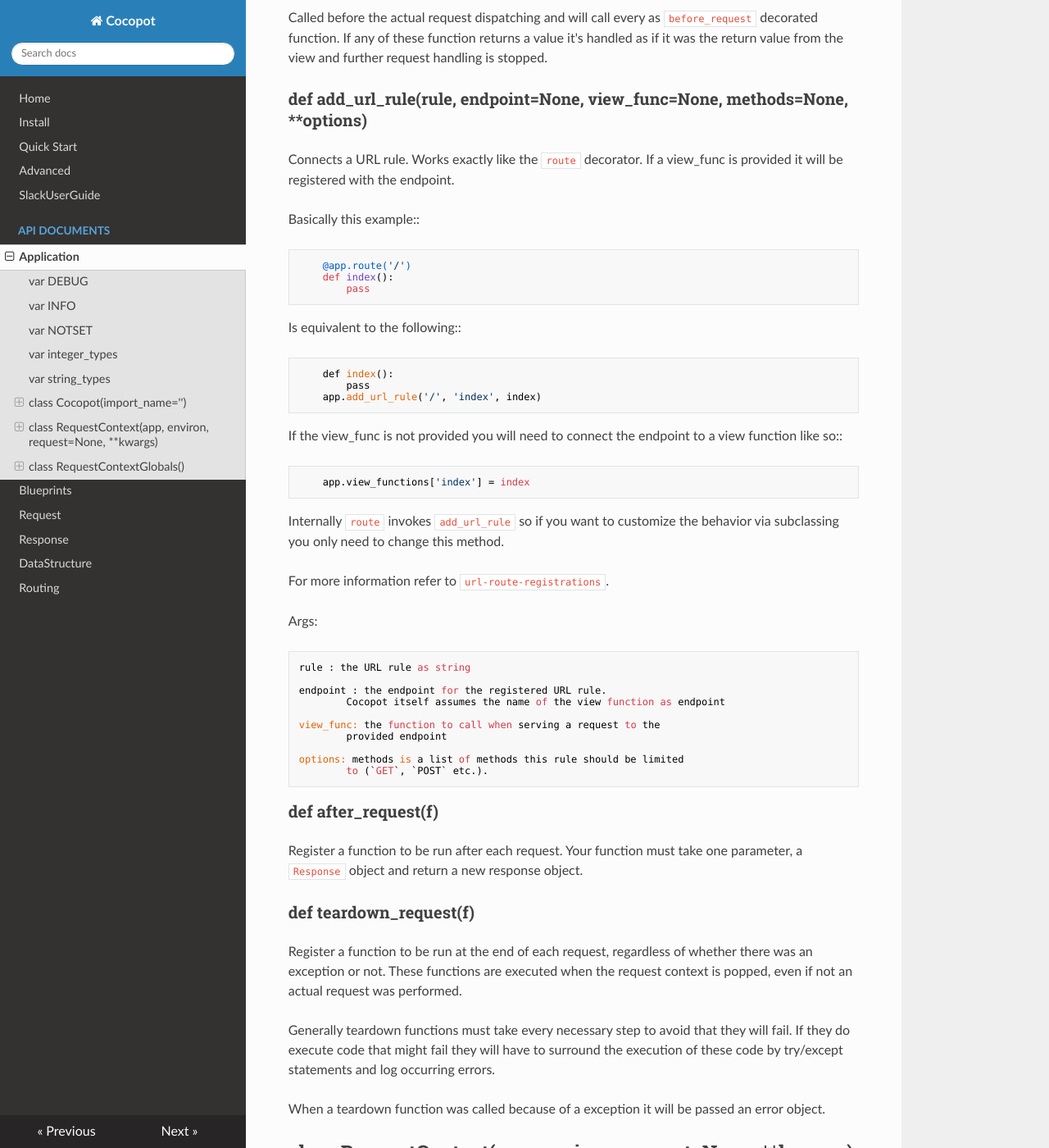
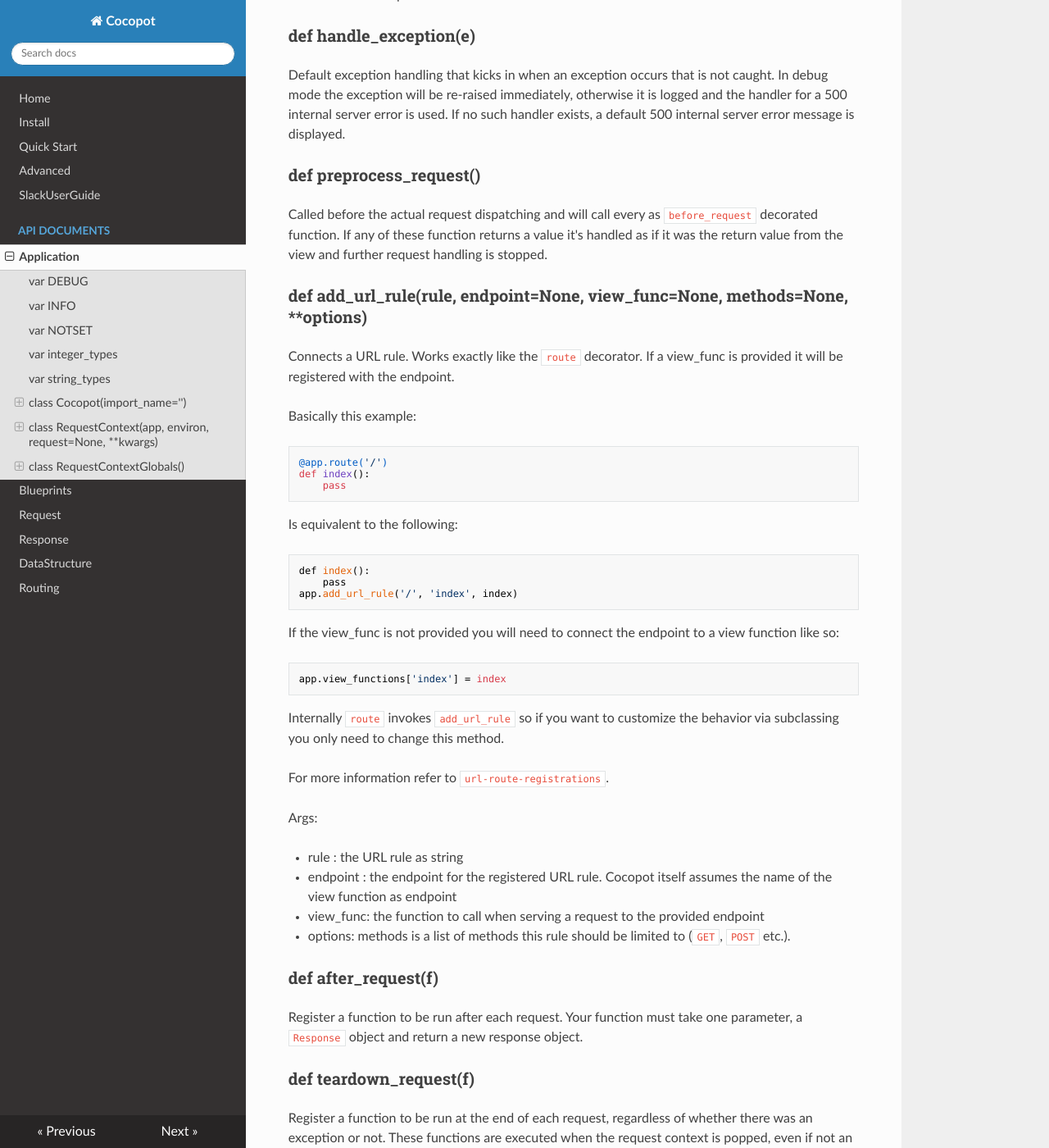
Before and after one commit to zeaphoo/cocopot, an MkDocs documentation site: the page built from docs/api_app.md, in a window 1280 px wide and 1400 px high, scrolled down 4861 px. Shown: the whole window at 82% size. Built offline with MkDocs 1.6.1, drawn with Linux system fonts in a browser that asks for light colours; nearby versions of some CDN libraries; old or Windows-style settings are respelled for this version of MkDocs; some of the changed text lies outside the part shown.

````diff
--- a/docs/api_app.md
+++ b/docs/api_app.md
@@ -27,7 +27,7 @@ object.  Once it is created it will act as a central registry for
 the view functions, the URL rules,  and more.
 
 Usually you create a `Cocopot` instance in your main module or
-in the `__init__.py` file of your package like this::
+in the `__init__.py` file of your package like this:
 
     from cocopot import Cocopot
     app = Cocopot()
@@ -105,11 +105,11 @@ Registers a function to run before each request.
 
 The actual WSGI application.  This is not implemented in
 `__call__` so that middlewares can be applied without losing a
-reference to the class.  So instead of doing this::
+reference to the class.  So instead of doing this:
 
     app = MyMiddleware(app)
 
-It's a better idea to do this instead::
+It's a better idea to do this instead:
 
     app.wsgi_app = MyMiddleware(app.wsgi_app)
 
@@ -178,13 +181,13 @@ The default implementation logs the exception as error on the
 ###def **errorhandler**(code_or_exception)
 
 A decorator that is used to register a function give a given
-error code.  Example::
+error code.  Example:
 
     @app.errorhandler(404)
     def page_not_found(error):
         return 'This page does not exist', 404
 
-You can also register handlers for arbitrary exceptions::
+You can also register handlers for arbitrary exceptions:
 
     @app.errorhandler(DatabaseError)
     def special_exception_handler(error):
@@ -192,7 +195,7 @@ You can also register handlers for arbitrary exceptions::
 
 You can also register a function as error handler without using
 the `errorhandler` decorator.  The following example is
-equivalent to the one above::
+equivalent to the one above:
 
     def page_not_found(error):
         return 'This page does not exist', 404
@@ -237,7 +240,7 @@ Registers a blueprint on the application.
 
 A decorator that is used to register a view function for a
 given URL rule.  This does the same thing as `add_url_rule`
-but is intended for decorator usage::
+but is intended for decorator usage:
 
     @app.route('/')
     def index():
@@ -273,28 +277,22 @@ Connects a URL rule.  Works exactly like the `route`
 decorator.  If a view_func is provided it will be registered with the
 endpoint.
 
-Basically this example::
+Basically this example:
 
-```
     @app.route('/')
     def index():
         pass
-```
 
-Is equivalent to the following::
+Is equivalent to the following:
 
-```
     def index():
         pass
     app.add_url_rule('/', 'index', index)
-```
 
 If the view_func is not provided you will need to connect the endpoint
-to a view function like so::
+to a view function like so:
 
-```
     app.view_functions['index'] = index
-```
 
 Internally `route` invokes `add_url_rule` so if you want
 to customize the behavior via subclassing you only need to change
````
Also changed, not shown: other parts of docs/api_app.md (+14 -13 lines), docs/api_datastructures.md (+38 -31 lines), docs/api_request.md (+12 -11 lines), docs/api_response.md (+24 -16 lines), 5 other files.
